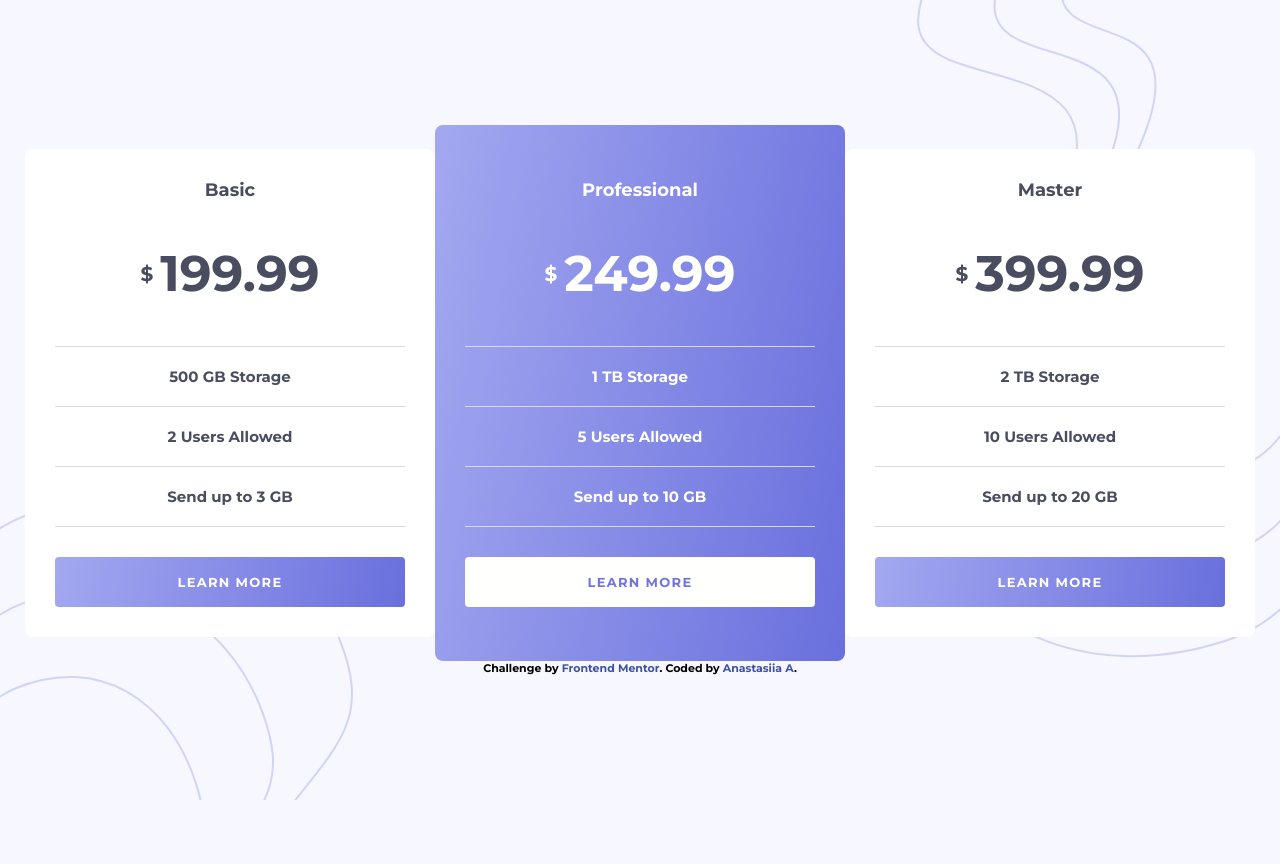
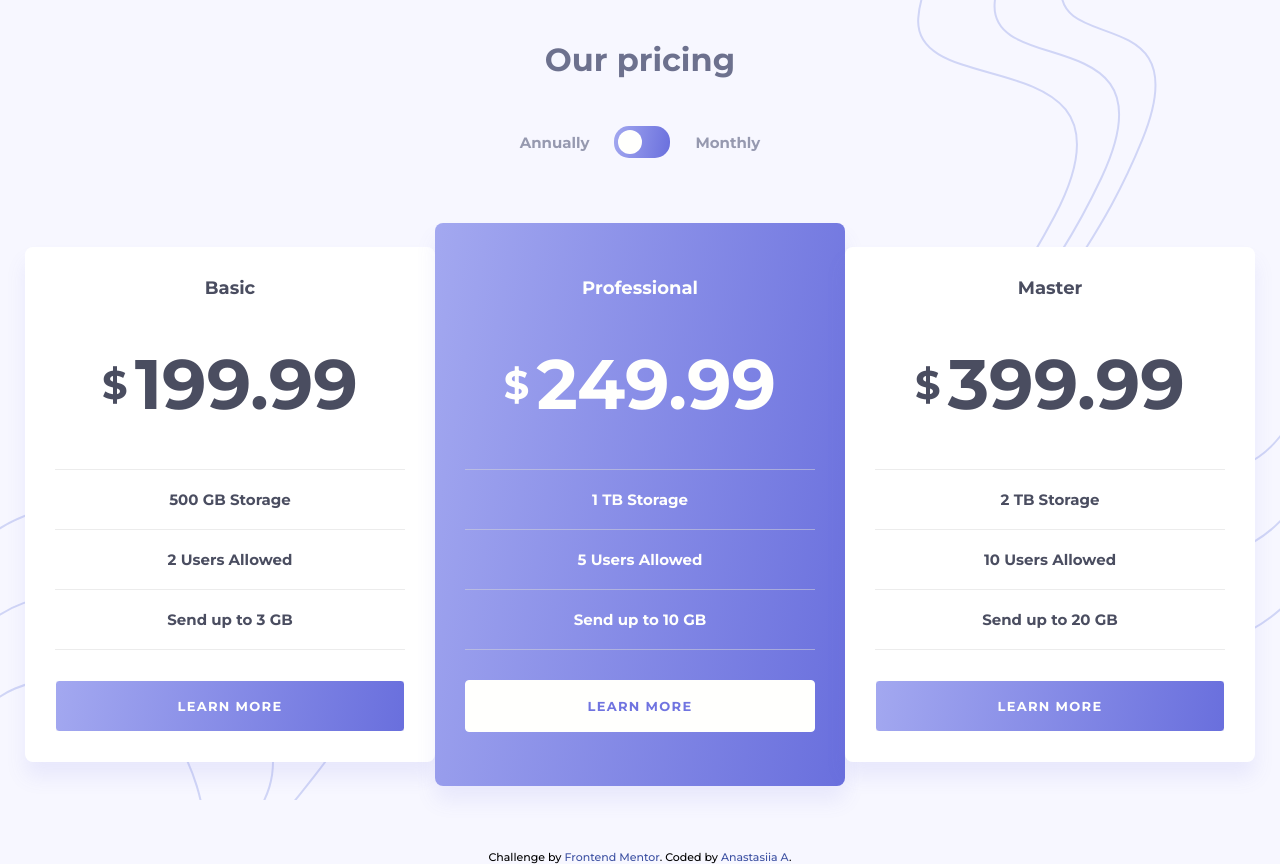
Before and after one commit to anastasiiaal/pricing-component-with-toggle, a React (Vite) app: page / in a window 1280 px wide. Before the commit the page ends 800 px from the top, so only its background shows below. Built offline with nearby package versions, Linux system fonts and the light colour scheme.

Commit message:
💄 toggle box added + styling

```diff
--- a/src/App.jsx
+++ b/src/App.jsx
@@ -1,8 +1,9 @@
 import React from "react"
 
+import BgWaves from "./components/BgWaves"
+import Toggle from "./components/Toggle"
+import Card from "./components/Card"
 import Attribution from "./components/Attribution"
-import BgWaves from "./components/BgWaves"
-import Card from "./components/Card"
 
 import cards from "../cards.js"
 
@@ -18,6 +19,7 @@ function App() {
     return (
         <main>
             <BgWaves />
+            <Toggle />
             <div className="card-wrapper">
                 {cardsArray}
             </div>
--- a/src/components/Card.jsx
+++ b/src/components/Card.jsx
@@ -1,7 +1,6 @@
 import React from "react"
 
 export default function Card (props) {
-    console.log(props);
     return (
         <div className={props.isActive ? "card active" : "card"}>
             <h3>{props.title}</h3>
--- /dev/null
+++ b/src/components/Toggle.jsx
@@ -0,0 +1,16 @@
+import React from "react"
+
+export default function Toggle () {
+    return (
+        <div className="toggle-wrapper">
+            <h2>Our pricing</h2>
+            <div className="toggle">
+                <p className="toggle__p">Annually</p>
+                <div className="toggle__box">
+                    <div className="toggle__ball"></div>
+                </div>
+                <p className="toggle__p">Monthly</p>
+            </div>
+        </div>
+    )
+}
--- a/src/styles/libs/_attribution.scss
+++ b/src/styles/libs/_attribution.scss
@@ -1,5 +1,9 @@
 .attribution {
-    font-size: 11px; text-align: center;
+    font-size: 11px;
+    text-align: center;
+    font-weight: 400;
+
+    margin-top: 4rem;
 
     a {
         color: hsl(228, 45%, 44%);
--- a/src/styles/libs/_bg-waves.scss
+++ b/src/styles/libs/_bg-waves.scss
@@ -1,7 +1,7 @@
 .waves-wrapper {
     position: fixed;
-    height: 100%;
-    width: 100%;
+    height: 100vh;
+    width: 100vw;
     left: 0;
     top: 0;
     z-index: -1;
--- a/src/styles/libs/_card-component.scss
+++ b/src/styles/libs/_card-component.scss
@@ -11,6 +11,7 @@
     border-radius: 8px;
     text-align: center;
     color: $dark;
+    box-shadow: 0px 15px 20px rgba(108, 112, 222, 0.1);
 
     &.active {
         background: $gradient;
@@ -23,8 +24,7 @@
     }
 
     &__price {
-        // font-size: 70px;
-        font-size: 50px;
+        font-size: 70px;
         display: flex;
         align-items: center;
         justify-content: center;
@@ -32,18 +32,17 @@
 
 
         span {
-            // font-size: 40px;
-            font-size: 20px;
+            font-size: 40px;
             margin-right: 7px;
         }
     }
 
     p {
-        border-top: 1px solid $light-grey;
+        border-top: 1px solid $light-grey-line;
         padding: 20px;
 
         &.last {
-            border-bottom: 1px solid $light-grey;
+            border-bottom: 1px solid $light-grey-line;
         }
     }
 
@@ -57,10 +56,25 @@
         background: $gradient;
         color: $white;
         border-radius: 4px;
+        cursor: pointer;
+        border: 1px solid $white;
+        transition: all .3s ease-in-out;
+
+        &:hover {
+            color: $violet;
+            background: transparent;
+            border: 1px solid $violet;
+        }
 
         &.active {
             background: $white;
             color: $violet;
+            border: 1px solid $white;
+
+            &:hover {
+                color: $white;
+                background: transparent;
+            }
         }
     }
 }
--- a/src/styles/libs/_general.scss
+++ b/src/styles/libs/_general.scss
@@ -4,12 +4,16 @@ body {
     font-family: 'Montserrat', sans-serif;
     font-size: 15px;
     font-weight: 700;
+    transition: all .2s ease-in-out;
 }
 
 main {
+    padding-top: 5vh;
+    box-sizing: border-box;
     display: flex;
     flex-direction: column;
     height: 100vh;
-    justify-content: center;
-    align-items: center;
+    // justify-content: center;
+    // justify-content: space-between;
+    // align-items: center;
 }
--- /dev/null
+++ b/src/styles/libs/_toggle.scss
@@ -0,0 +1,44 @@
+.toggle-wrapper {
+
+    h2 {
+        text-align: center;
+        font-size: 32px;
+        color: $grey;
+    }
+
+    .toggle {
+        display: flex;
+        justify-content: center;
+        align-items: center;
+        margin: 47px auto 65px;
+
+        &__p {
+            color: $grey;
+            opacity: 70%;
+        }
+
+        &__box {
+            height: 32px;
+            width: 56px;
+            background: $gradient;
+            margin: 0 25px;
+            border-radius: 15px;
+            position: relative;
+            cursor: pointer;
+
+            &:hover {
+                background: $gradient-light;
+            }
+        }
+
+        &__ball {
+            height: 24px;
+            width: 24px;
+            background-color: $white;
+            border-radius: 12px;
+            position: absolute;
+            top: 4px;
+            left: 4px;
+        }
+    }
+}
--- a/src/styles/libs/_variables.scss
+++ b/src/styles/libs/_variables.scss
@@ -1,9 +1,11 @@
 $lavender-light: #F7F7FF;
 $violet: #7074E0;
 $gradient: linear-gradient(100deg, hsl(236, 72%, 79%), hsl(237, 63%, 64%));
+$gradient-light: linear-gradient(100deg, hsla(236, 72%, 79%, 0.75), hsla(237, 63%, 64%, 0.75));
 
 // text
 $dark: #4A4D60;
 $grey: #6D718E;
 $light-grey: #DADADA;
 $white: #FFFFFD;
+$light-grey-line: #dadada80;
--- a/src/styles/main.css
+++ b/src/styles/main.css
@@ -36,8 +36,8 @@ ol, ul {
 /* ______________________________________________ */
 .waves-wrapper {
   position: fixed;
-  height: 100%;
-  width: 100%;
+  height: 100vh;
+  width: 100vw;
   left: 0;
   top: 0;
   z-index: -1;
@@ -57,6 +57,8 @@ ol, ul {
 .attribution {
   font-size: 11px;
   text-align: center;
+  font-weight: 400;
+  margin-top: 4rem;
 }
 .attribution a {
   color: hsl(228deg, 45%, 44%);
@@ -68,14 +70,52 @@ body {
   font-family: "Montserrat", sans-serif;
   font-size: 15px;
   font-weight: 700;
+  transition: all 0.2s ease-in-out;
 }
 
 main {
+  padding-top: 5vh;
+  box-sizing: border-box;
   display: flex;
   flex-direction: column;
   height: 100vh;
+}
+
+.toggle-wrapper h2 {
+  text-align: center;
+  font-size: 32px;
+  color: #6D718E;
+}
+.toggle-wrapper .toggle {
+  display: flex;
   justify-content: center;
   align-items: center;
+  margin: 47px auto 65px;
+}
+.toggle-wrapper .toggle__p {
+  color: #6D718E;
+  opacity: 70%;
+}
+.toggle-wrapper .toggle__box {
+  height: 32px;
+  width: 56px;
+  background: linear-gradient(100deg, hsl(236deg, 72%, 79%), hsl(237deg, 63%, 64%));
+  margin: 0 25px;
+  border-radius: 15px;
+  position: relative;
+  cursor: pointer;
+}
+.toggle-wrapper .toggle__box:hover {
+  background: linear-gradient(100deg, hsla(236deg, 72%, 79%, 0.75), hsla(237deg, 63%, 64%, 0.75));
+}
+.toggle-wrapper .toggle__ball {
+  height: 24px;
+  width: 24px;
+  background-color: #FFFFFD;
+  border-radius: 12px;
+  position: absolute;
+  top: 4px;
+  left: 4px;
 }
 
 .card-wrapper {
@@ -91,6 +131,7 @@ main {
   border-radius: 8px;
   text-align: center;
   color: #4A4D60;
+  box-shadow: 0px 15px 20px rgba(108, 112, 222, 0.1);
 }
 .card.active {
   background: linear-gradient(100deg, hsl(236deg, 72%, 79%), hsl(237deg, 63%, 64%));
@@ -101,22 +142,22 @@ main {
   font-size: 18px;
 }
 .card__price {
-  font-size: 50px;
+  font-size: 70px;
   display: flex;
   align-items: center;
   justify-content: center;
   padding: 42px 0;
 }
 .card__price span {
-  font-size: 20px;
+  font-size: 40px;
   margin-right: 7px;
 }
 .card p {
-  border-top: 1px solid #DADADA;
+  border-top: 1px solid rgba(218, 218, 218, 0.5019607843);
   padding: 20px;
 }
 .card p.last {
-  border-bottom: 1px solid #DADADA;
+  border-bottom: 1px solid rgba(218, 218, 218, 0.5019607843);
 }
 .card .button {
   padding: 17px;
@@ -127,8 +168,21 @@ main {
   background: linear-gradient(100deg, hsl(236deg, 72%, 79%), hsl(237deg, 63%, 64%));
   color: #FFFFFD;
   border-radius: 4px;
+  cursor: pointer;
+  border: 1px solid #FFFFFD;
+  transition: all 0.3s ease-in-out;
+}
+.card .button:hover {
+  color: #7074E0;
+  background: transparent;
+  border: 1px solid #7074E0;
 }
 .card .button.active {
   background: #FFFFFD;
   color: #7074E0;
+  border: 1px solid #FFFFFD;
+}
+.card .button.active:hover {
+  color: #FFFFFD;
+  background: transparent;
 }/*# sourceMappingURL=main.css.map */
--- a/src/styles/main.scss
+++ b/src/styles/main.scss
@@ -3,4 +3,5 @@
 @import "libs/bg-waves";
 @import "libs/attribution";
 @import "libs/general";
+@import "libs/toggle";
 @import "libs/card-component";
```
Also changed, not shown: 1 other file (tests, documents, lock files or other folders).
